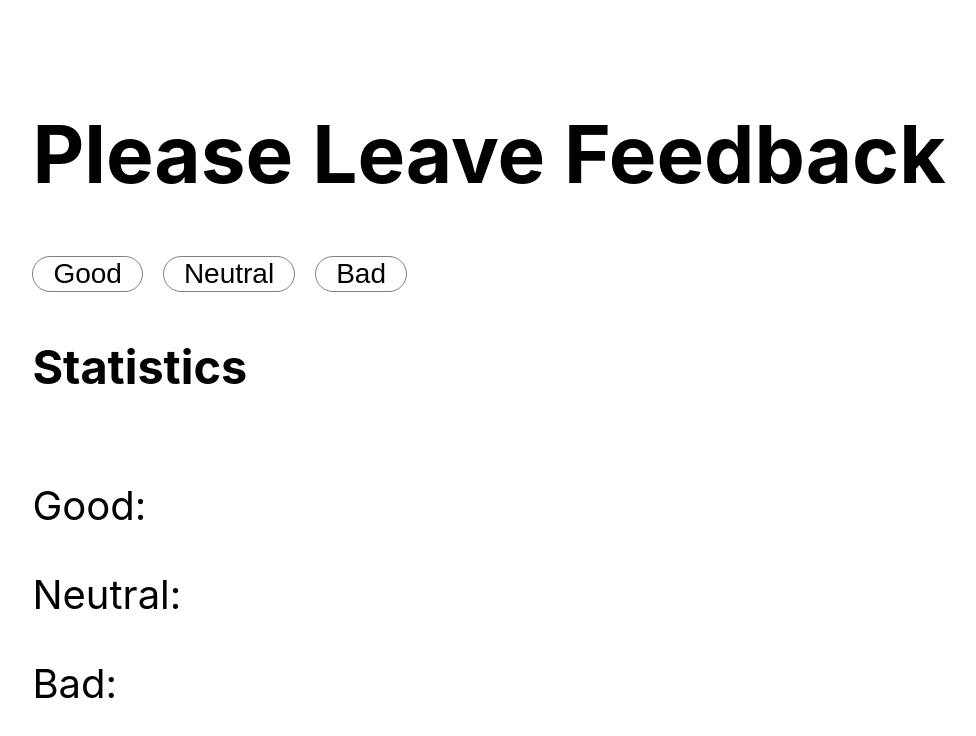
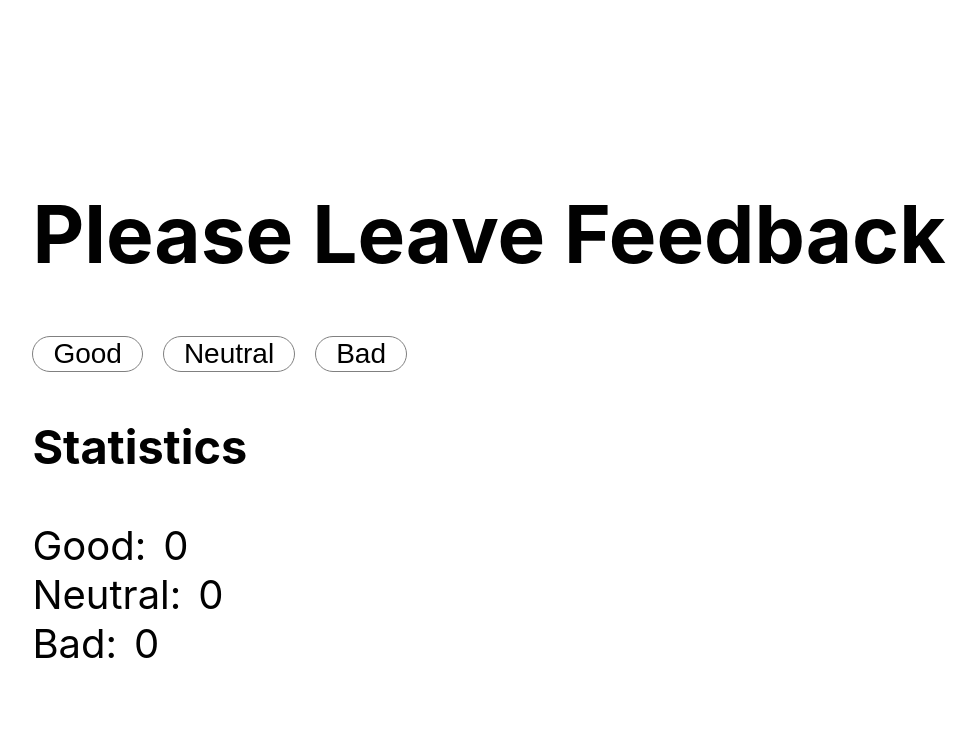
Before and after one commit to JacekPasierb/goit-react-hw-02-feedback, a React (Create React App) app: page / in a window 1280 px wide. Shown: the top 736 px of the page, without its empty margins (151-1127 px from the left). Built offline with nearby package versions, Linux system fonts and the light colour scheme.

Commit message:
zrobilem first feedback

```diff
--- a/src/components/Widget/Widget.jsx
+++ b/src/components/Widget/Widget.jsx
@@ -2,28 +2,44 @@ import { Component } from 'react';
 import css from './WidgetStyle.module.css';
 
 class Widget extends Component {
-  // constructor(){
-  // super()
-  //   }
+  state = {
+    good: 0,
+    neutral: 0,
+    bad: 0,
+  };
+  plusGood = () => {
+    this.setState({ good: this.state.good + 1 });
+  };
+  plusNeutral = () => {
+    this.setState({ neutral: this.state.neutral + 1 });
+  };
+  plusBad = () => {
+    this.setState({ bad: this.state.bad + 1 });
+  };
 
   render() {
+    let { good, neutral, bad } = this.state;
+
     return (
       <div className={css.widget}>
         <h1>Please Leave Feedback</h1>
         <div className={css.btnsWidget}>
           <button
+            onClick={this.plusGood}
             type="submit"
             className={`${css.btnWidget}  ${css.btnWidgetText}`}
           >
             Good
           </button>
           <button
+            onClick={this.plusNeutral}
             type="submit"
             className={`${css.btnWidget}  ${css.btnWidgetText}`}
           >
             Neutral
           </button>
           <button
+            onClick={this.plusBad}
             type="submit"
             className={`${css.btnWidget}  ${css.btnWidgetText}`}
           >
@@ -32,14 +48,17 @@ class Widget extends Component {
         </div>
         <h3>Statistics</h3>
         <ul>
-          <li>
+          <li className={css.statItem}>
             <p>Good:</p>
+            <p>{good}</p>
           </li>
-          <li>
-            <p>Neutral:</p>
+          <li className={css.statItem}>
+            <p>Neutral: </p>
+            <p>{neutral}</p>
           </li>
-          <li>
-            <p>Bad:</p>
+          <li className={css.statItem}>
+            <p>Bad: </p>
+            <p>{bad}</p>
           </li>
         </ul>
       </div>
--- a/src/components/Widget/WidgetStyle.module.css
+++ b/src/components/Widget/WidgetStyle.module.css
@@ -23,3 +23,8 @@
 .btnWidgetText {
     font-size: 28px;
 }
+.statItem {
+  display: flex;
+  flex-direction: row;
+  gap:17px;
+}
--- a/src/index.css
+++ b/src/index.css
@@ -18,3 +18,6 @@ ul {
   margin: 0;
   padding: 0;
 }
+p {
+  margin: 0;
+}
```
